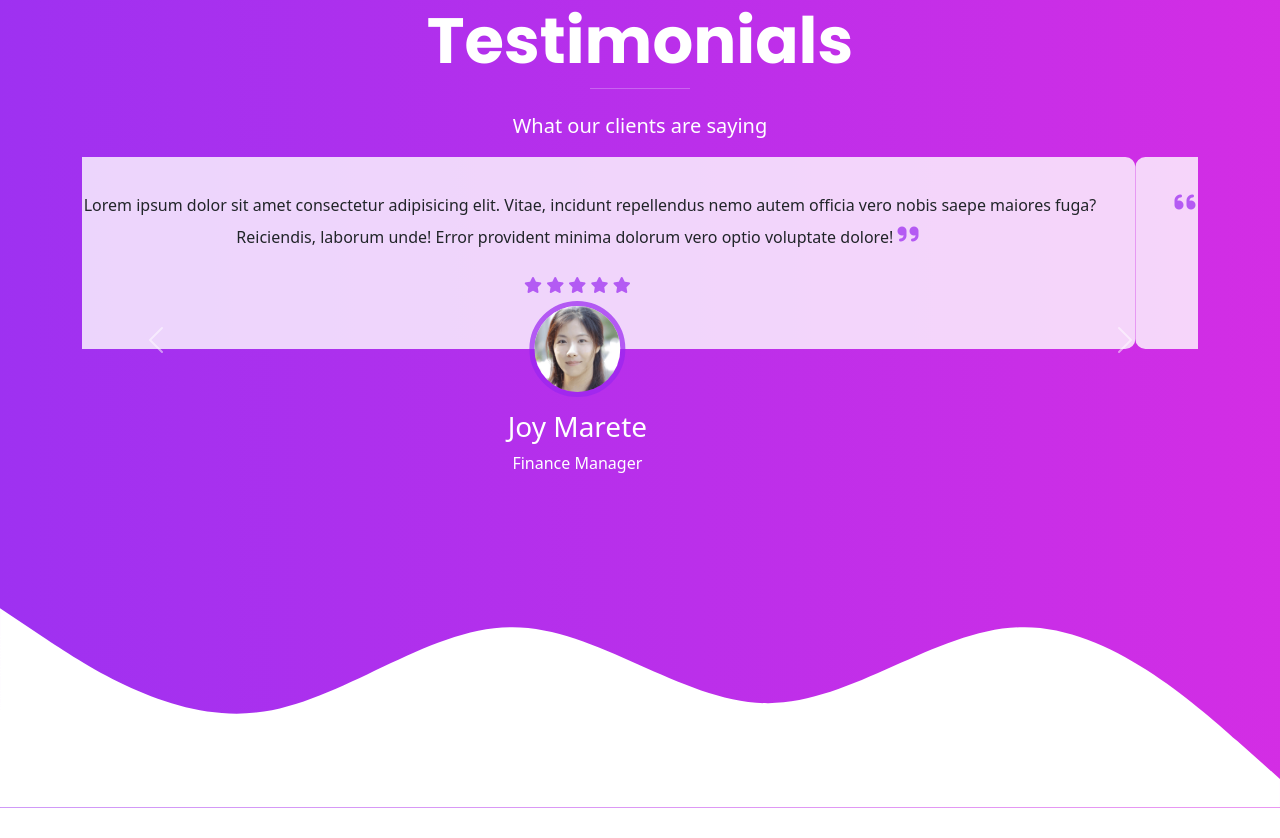
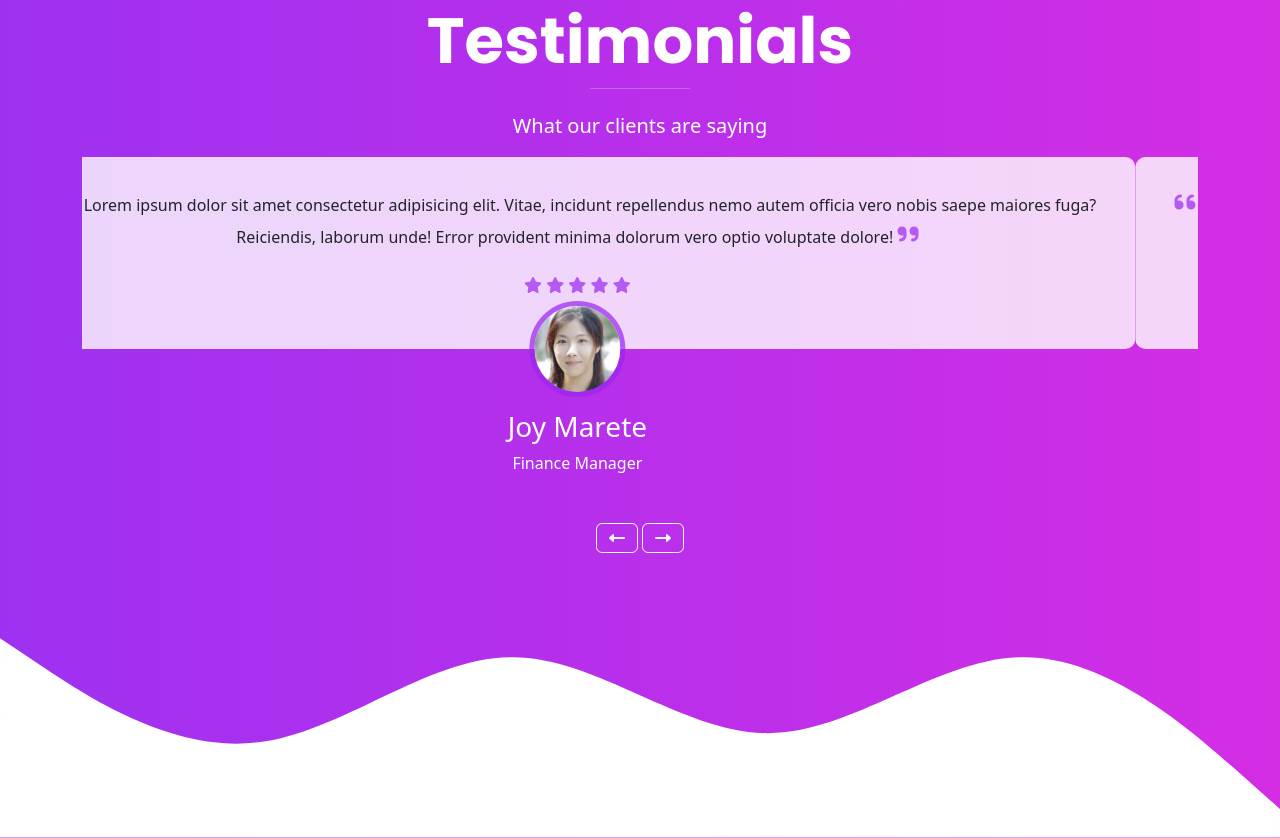
Before and after one commit to aMadAlien/bootstrap_sass, a website: page index.html in a window 1280 px wide. Shown: the part 3501-4339 px from the top of the page. Before the commit the page ends 4309 px from the top, so only its background shows below. Drawn offline with nearby package versions, Linux system fonts and the light colour scheme.

Commit message:
chanched buttons

```diff
--- a/index.html
+++ b/index.html
@@ -334,14 +334,10 @@
                             </div>
                         </div>
                     </div>
-                    <button class="carousel-control-prev" type="button" data-bs-target="#carouselExampleCaptions" data-bs-slide="prev">
-                        <span class="carousel-control-prev-icon" aria-hidden="true"></span>
-                        <span class="visually-hidden">Previous</span>
-                    </button>
-                    <button class="carousel-control-next" type="button" data-bs-target="#carouselExampleCaptions" data-bs-slide="next">
-                        <span class="carousel-control-next-icon" aria-hidden="true"></span>
-                        <span class="visually-hidden">Next</span>
-                    </button>
+                    <div class="text-center">
+                        <button class="btn btn-outline-light fas fa-long-arrow-alt-left" type="button" data-bs-target="#carouselExampleCaptions" data-bs-slide="prev"></button>
+                        <button class="btn btn-outline-light fas fa-long-arrow-alt-right" type="button" data-bs-target="#carouselExampleCaptions" data-bs-slide="next"></button>
+                    </div>
                 </div>
             </div>
         </div>
```
